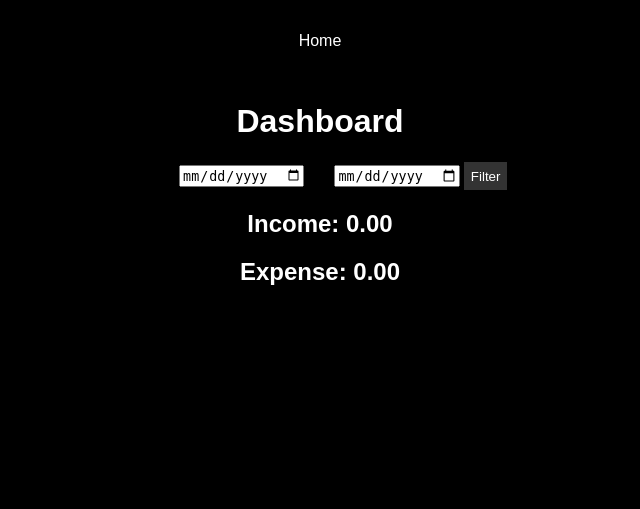
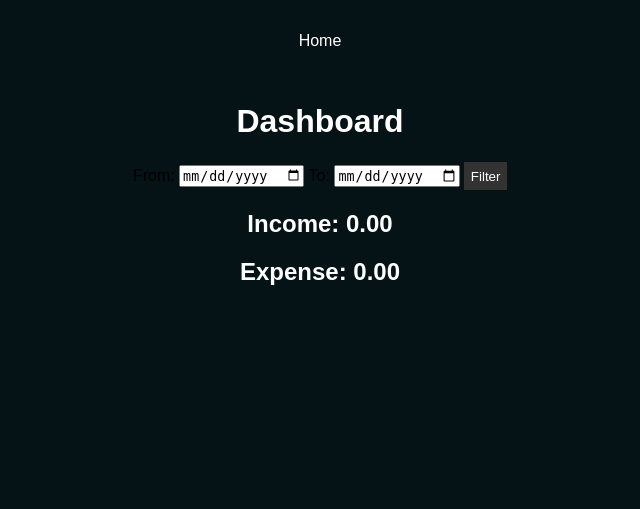
Before and after one commit to Paulsh3rin/Paulsh3rin.github.io, a Python web app: template templates/dashboard.html in a window 1280 px wide. Shown: the top 509 px of the page, without its empty margins (320-960 px from the left). Run offline with Jinja, Linux system fonts and the light colour scheme; the template is opened without the code that fills it, so the values that code supplies are empty; a map, chart or similar area stays blank.

Commit message:
Bg colour changed

```diff
--- a/static/css/styles.css
+++ b/static/css/styles.css
@@ -3,7 +3,7 @@ body {
     margin: 0;
     padding: 0;
     box-sizing: border-box;
-    background-color: #000000;
+    background-color: #051316;
 }
 
 header {
```
